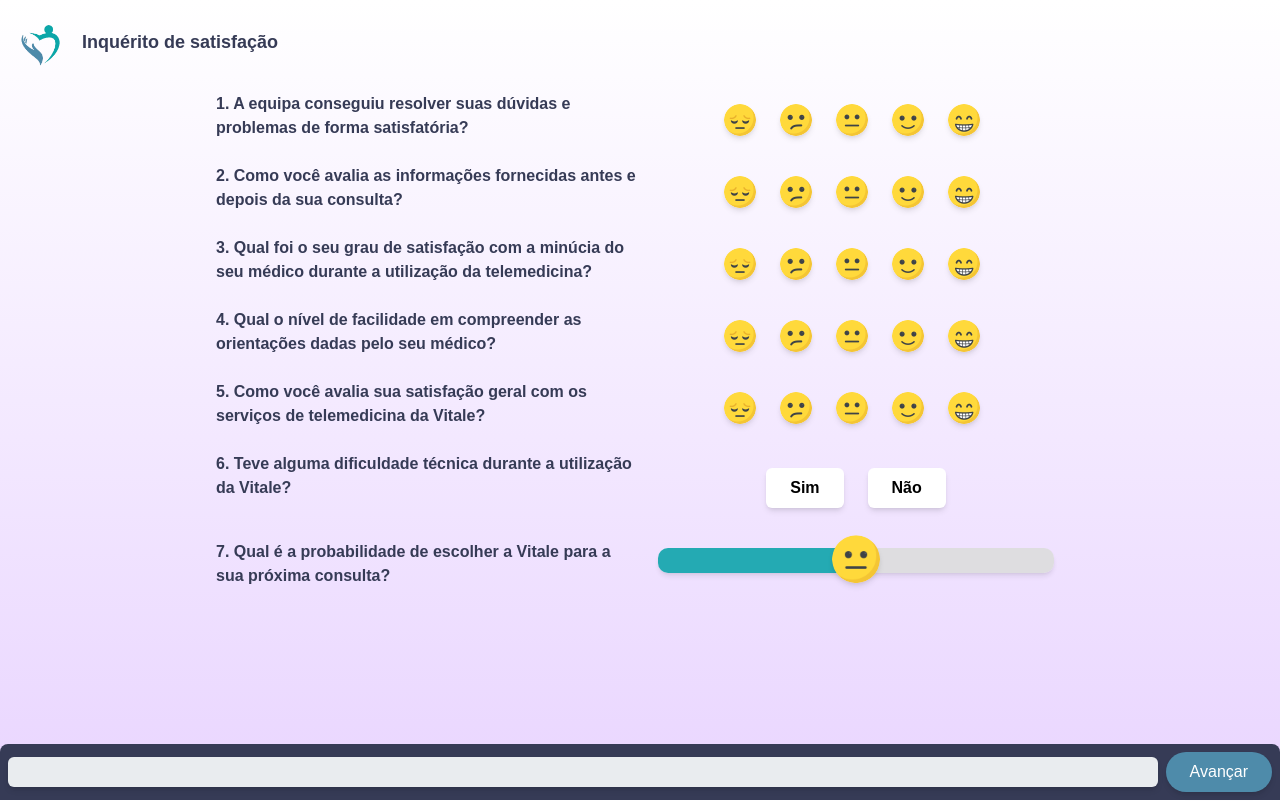
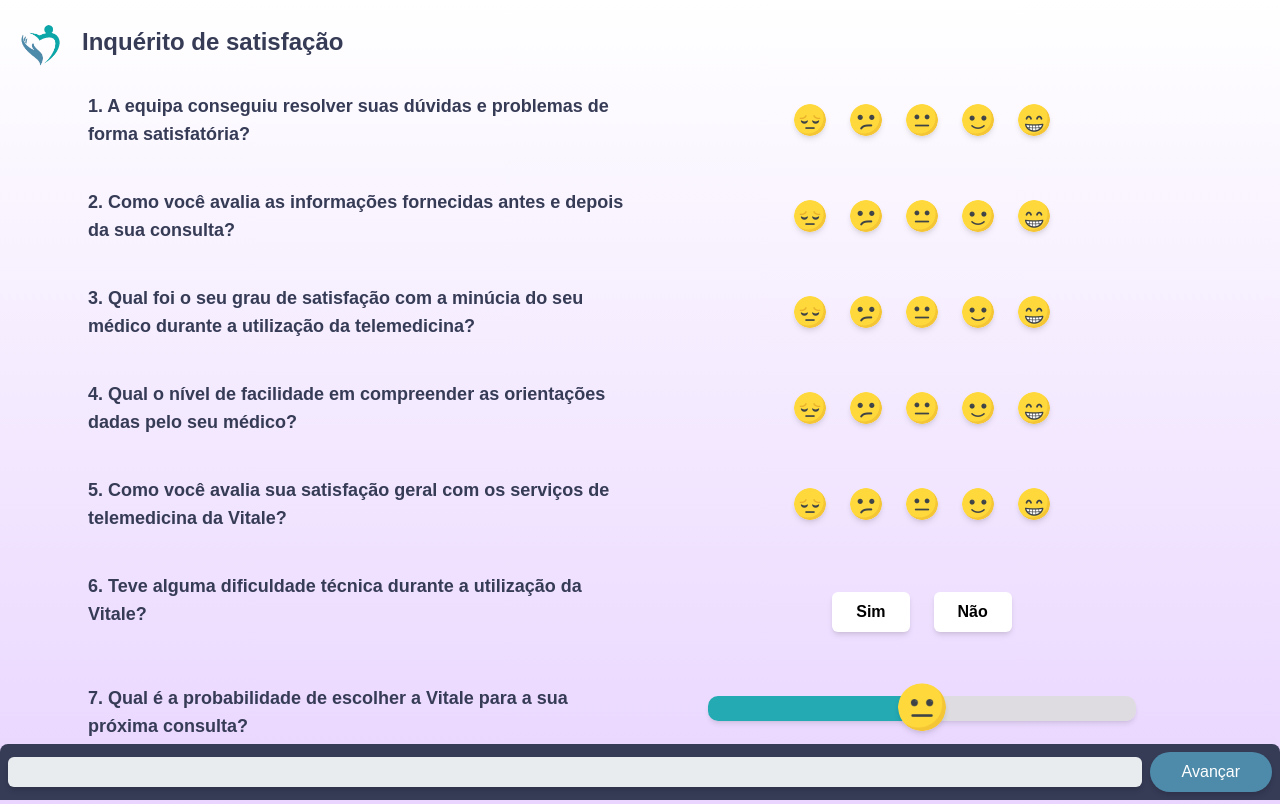
Before and after one commit to Thais-DN/inquerito_satisfacao, a Next.js app: page /pages/inquerito in a window 1280 px wide. Built offline with nearby package versions, Linux system fonts and the light colour scheme; no server answers.

Commit message:
ajustes na responsividade

```diff
--- a/app/page.tsx
+++ b/app/page.tsx
@@ -74,7 +74,7 @@
 
       {/* Footer centralizado e com tamanho máximo */}
       <div className="w-full bg-azul text-white mt-10">
-        <div className="flex items-center justify-between pt-3 px-4 max-w-screen-xl mx-auto">
+        <div className="flex items-center justify-between pt-3 px-4 max-w-screen-xl mx-auto md:justify-center md:gap-56 lg:gap-96">
           <div className="flex flex-col">
             <div className="mb-2">
               <a
--- a/app/pages/agradecimentos/page.tsx
+++ b/app/pages/agradecimentos/page.tsx
@@ -7,38 +7,58 @@
 export default function Consulta() {
   // Trigger confetti when the component mounts
   useEffect(() => {
-    // Basic confetti settings
+    // Determine the settings based on the screen size
+    const screenWidth = window.innerWidth;
+
+    // Settings for different screen sizes
+    let particleCount = 300;
+    let spread = 50;
+    let scalar = 1; // This controls the size of the confetti
+
+    if (screenWidth >= 768 && screenWidth < 1024) { // md screens
+      particleCount = 400;
+      spread = 70;
+      scalar = 1.2;
+    } else if (screenWidth >= 1024) { // lg screens
+      particleCount = 500;
+      spread = 90;
+      scalar = 1.5;
+    }
+
+    // Basic confetti settings with adjustments for larger screens
     confetti({
-      particleCount: 300,  // Number of confetti particles
-      spread: 50,          // Spread of the particles
-      origin: { y: 0.6 },  // Origin point of the confetti
-      colors: ['#0fa5ab', '#d3afe4', '#4e8baa'],  // Colors of the confetti
+      particleCount: particleCount,
+      spread: spread,
+      origin: { y: 0.6 },
+      scalar: scalar,  // Scale confetti size based on screen size
+      colors: ['#0fa5ab', '#d3afe4', '#4e8baa'],
     });
+
     removeEmailLocalStorage()
   }, []); // Empty dependency array ensures this runs only once
 
   return (
-    <div className="flex flex-col justify-between h-screen w-screen bg-gradient-to-b from-white to-purple-200 font-signika">
+    <div className="flex flex-col justify-between pt-10 h-screen w-screen bg-gradient-to-b from-white to-purple-200 font-signika">
 
       {/* Header with logo and title */}
       <div className="flex flex-col items-center justify-center pt-7">
         <img src="/logo-coracao.png" alt="Logo coração - Vitale" width={110} />
-        <h1 className="text-2xl font-extrabold text-azul-escuro mt-4 text-center">
+        <h1 className="text-2xl font-extrabold text-azul-escuro mt-4 text-center lg:text-3xl">
           Obrigado por sua Participação!
         </h1>
       </div>
 
       {/* Main content */}
       <div className="flex flex-col items-center justify-center px-4 mt-7">
-        <div className="bg-white p-6 rounded-lg shadow-md text-center max-w-md w-full">
-          <p className="text-lg text-azul-escuro">
+        <div className="bg-white p-6 rounded-lg shadow-md text-center max-w-md w-full md:max-w-lg lg:max-w-xl"> {/* Ajustes responsivos */}
+          <p className="text-lg text-azul-escuro md:text-xl lg:text-2xl"> {/* Ajuste do tamanho da fonte */}
             Sua opinião é muito importante para Vitale e ajuda a melhorar os nossos serviços.
           </p>
         </div>
       </div>
 
       {/* Footer with contact details */}
-      <div className="flex items-center justify-between py-4 px-6 bg-azul text-white mt-10">
+      <div className="flex items-center justify-between py-4 px-6 bg-azul text-white mt-10 md:justify-center md:gap-56 lg:gap-96">
         <div className='flex flex-col'>
           <div className="mb-2">
             <a href="https://vitale.healthysmartcities.pt/" className="hover:underline no-underline flex items-center gap-2 text-white">
--- a/app/pages/inquerito/page.tsx
+++ b/app/pages/inquerito/page.tsx
@@ -88,17 +88,19 @@
   };
 
   return (
-    <div className="min-h-screen flex flex-col font-signika bg-gradient-to-b from-white to-purple-200 px-2 md:px-0">
-      <div className="flex items-center ml-2 gap-3 mt-4">
+    <div className="min-h-screen flex flex-col font-signika bg-gradient-to-b from-white to-purple-200 px-2 md:px-0 lg:px-8">
+      <div className="flex items-center ml-2 gap-3 mt-4 lg:mt-6">
         <img src="/logo-coracao.png" alt="logo coração - vitale" width={50} />
-      <h1 className="text-lg font-extrabold text-azul-escuro">Inquérito de satisfação</h1>
+        <h1 className="text-lg font-extrabold text-azul-escuro lg:text-2xl">
+          Inquérito de satisfação
+        </h1>
       </div>
-      <div className="flex-grow p-6 space-y-6 mb-6 font-semibold overflow-auto max-w-4xl mx-auto"> {/* Definição de max-w para telas maiores */}
+      <div className="flex-grow p-6 space-y-6 mb-6 font-semibold overflow-auto max-w-4xl mx-auto lg:max-w-6xl lg:space-y-10">
         {questions.slice(0, 5).map((question, index) => (
-          <div key={index} className="space-y-2 md:grid md:grid-cols-2 md:items-center">
-            <span className="text-azul-escuro">{question.text}</span>
-            <div className="flex flex-col items-center"> {/* Adiciona flex-col e items-center para alinhar */}
-              <div className="flex justify-center gap-4">
+          <div key={index} className="space-y-2 md:grid md:grid-cols-2 md:items-center lg:space-y-0 lg:grid-cols-2 lg:gap-6">
+            <span className="text-azul-escuro lg:text-lg">{question.text}</span>
+            <div className="flex flex-col items-center lg:items-center"> {/* Centraliza os emojis */}
+              <div className="flex justify-center gap-4 lg:gap-6">
                 {emojis.map((emoji, emojiIndex) => (
                   <button
                     key={emojiIndex}
@@ -118,7 +120,7 @@
                   </button>
                 ))}
               </div>
-              <div className="flex justify-between w-full mt-2 px-4 md:hidden"> {/* Espaça os textos, escondidos em telas MD+ */}
+              <div className="flex justify-between w-full mt-2 px-4 md:hidden lg:hidden"> {/* Oculta os textos em lg */}
                 <span className="text-xs text-gray-500">Muito ruim</span>
                 <span className="text-xs text-gray-500">Muito bom</span>
               </div>
@@ -127,13 +129,13 @@
         ))}
 
         {/* Questão 6: Sim ou Não */}
-        <div className="space-y-2 md:grid md:grid-cols-2 md:gap-4 md:items-center">
-          <p className="text-azul-escuro">{questions[5].text}</p>
-          <div className="flex justify-center gap-4">
+        <div className="space-y-2 md:grid md:grid-cols-2 md:gap-4 md:items-center lg:gap-6">
+          <p className="text-azul-escuro lg:text-lg">{questions[5].text}</p>
+          <div className="flex justify-center gap-4 lg:gap-6">
             <button
               className={`px-4 py-2 focus:outline-none shadow-md rounded-md ${
                 responses[5] === 1 ? 'bg-azul-agua text-white' : 'bg-white text-black'
-              }`}
+              } lg:px-6 lg:py-3`}
               onClick={() => handleYesNoClick(1)}
             >
               Sim
@@ -141,7 +143,7 @@
             <button
               className={`px-4 py-2 focus:outline-none shadow-md rounded-md ${
                 responses[5] === 2 ? 'bg-azul-agua text-white' : 'bg-white text-black'
-              }`}
+              } lg:px-6 lg:py-3`}
               onClick={() => handleYesNoClick(2)}
             >
               Não
@@ -155,30 +157,30 @@
                 value={comments}
                 onChange={handleCommentChange}
                 onBlur={handleCommentBlur}
-                className="mt-4 p-2 w-full border shadow-md focus:outline-none text-azul-escuro text-sm rounded-md resize-none"
+                className="mt-4 p-2 w-full border shadow-md focus:outline-none text-azul-escuro text-sm rounded-md resize-none lg:text-base lg:p-4"
                 rows={3}
               />
-              {commentError && <p className="text-red-500 text-sm">{commentError}</p>}
+              {commentError && <p className="text-red-500 text-sm lg:text-base">{commentError}</p>}
             </>
           )}
         </div>
 
         {/* Questão 7: Slider */}
-        <div className="space-y-2 md:grid md:grid-cols-2 md:gap-4 md:items-center">
-          <p className="text-azul-escuro ">{questions[6].text}</p>
+        <div className="space-y-2 md:grid md:grid-cols-2 md:gap-4 md:items-center lg:gap-6">
+          <p className="text-azul-escuro lg:text-lg">{questions[6].text}</p>
           <CustomizedSlider
             defaultValue={responses[6] !== null ? responses[6] : 50}
             onChange={(value) => handleEmojiClick(6, value)}
           />
         </div>
       </div>
-      <div className="w-full fixed bottom-0 left-0 p-2 bg-azul-escuro rounded-t-lg">
-        <div className="flex items-center gap-2">
+      <div className="w-full fixed bottom-0 left-0 p-2 bg-azul-escuro rounded-t-lg lg:p-4">
+        <div className="flex items-center gap-2 lg:gap-4">
           <BarraProgresso progress={calculateProgress()} />
           <button
             onClick={handleSubmit}
             type="submit"
-            className={`px-6 py-2 bg-azul text-white rounded-full shadow-md`}
+            className={`px-6 py-2 bg-azul text-white rounded-full shadow-md lg:px-8 lg:py-3`}
           >
             Avançar
           </button>
```
